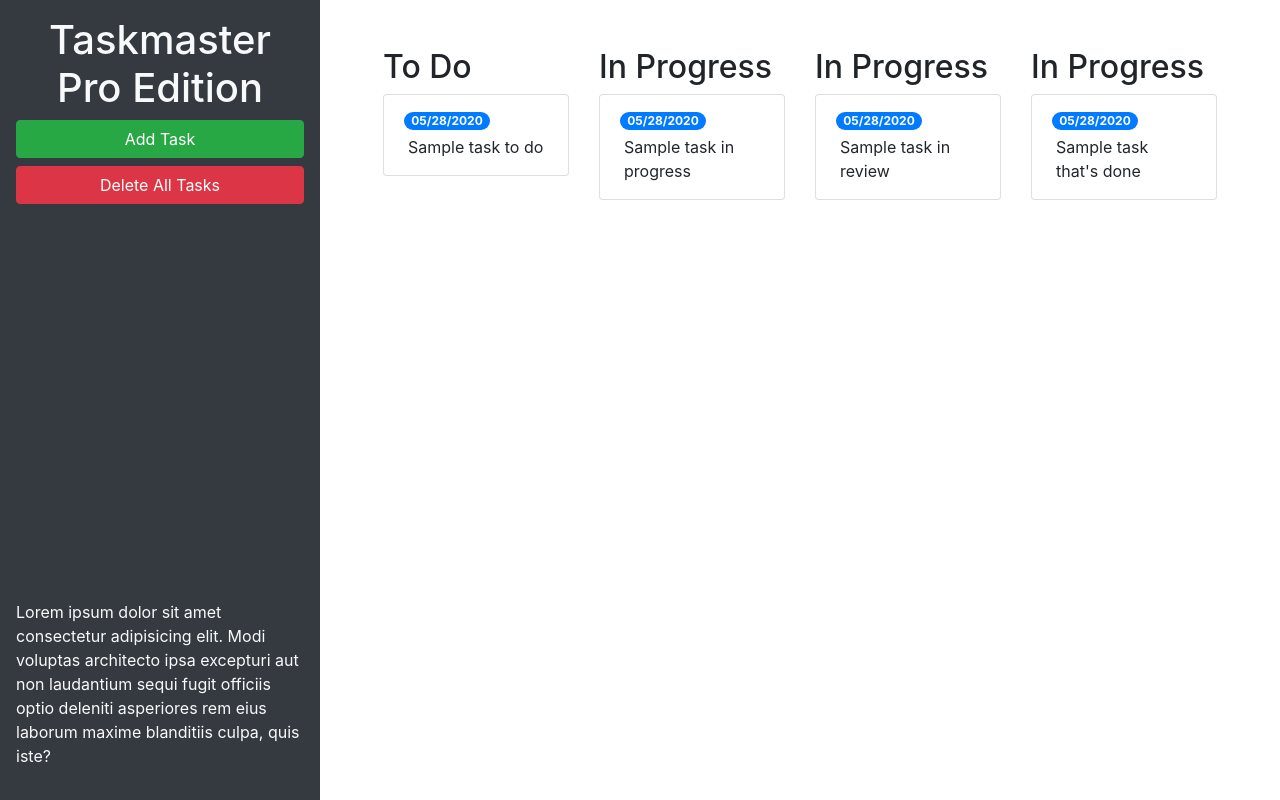
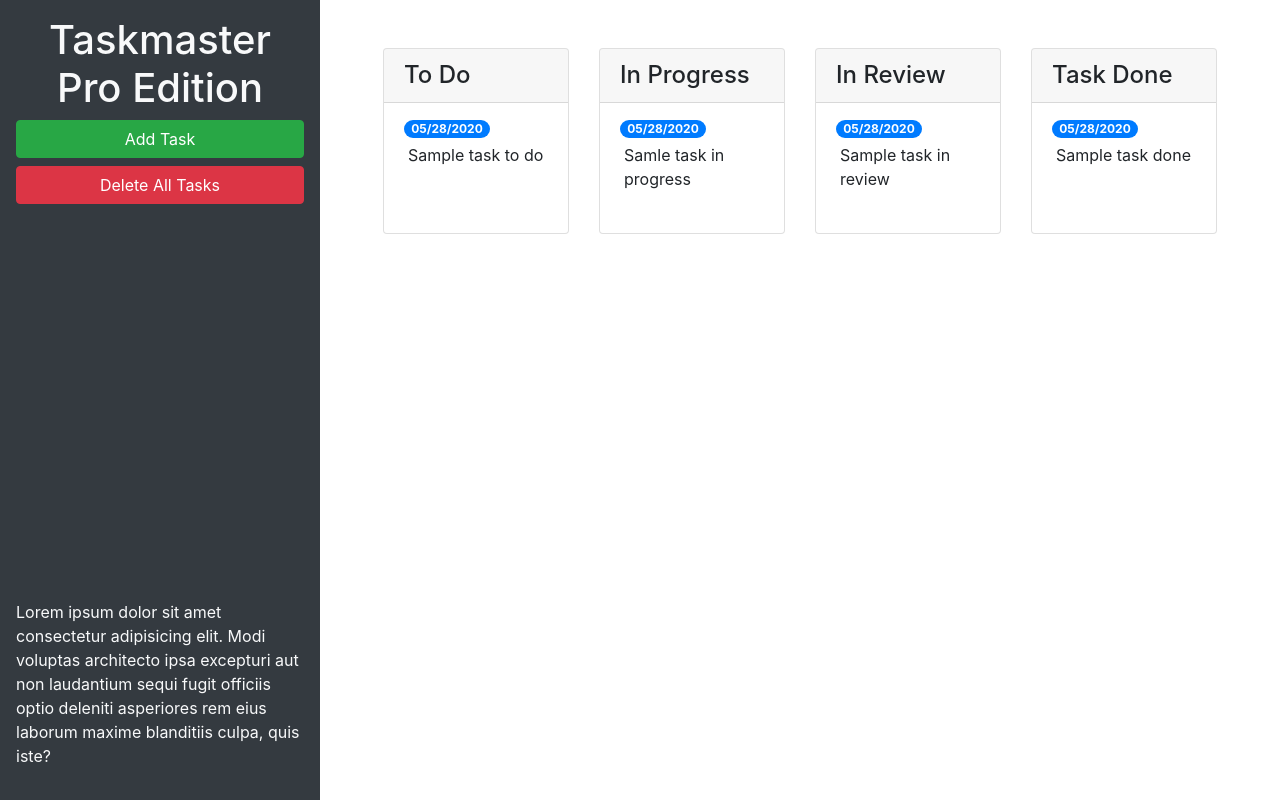
Before and after one commit to Evan-Wer/taskmaster-pro, a plain HTML site: page index.html in a window 1280 px wide. Drawn offline with nearby package versions, Linux system fonts and the light colour scheme.

Commit message:
improved modal and task cards with bootstrap

```diff
--- a/index.html
+++ b/index.html
@@ -27,46 +27,62 @@
       <div class="m-5 row justify-content-around">
         <!--todo start-->
         <div class="col-12 col-md-6 col-xl-3 mb-3">
-          <h2>To Do</h2>
-          <ul id="list-toDo" class="list-group">
+          <div class="card">
+            <h4 class="card-header">
+              To Do
+            </h4>
+            <ul id="list-toDo" class="list-group list-group-flush">
               <li class="list-group-item">
                 <span class="badge badge-primary badge-pill">05/28/2020</span>
                 <p class="m-1">Sample task to do</p>
               </li>
             </ul>
           </div>
+        </div>
         <!--todo end-->
         <!--in progress start-->
         <div class="col-12 col-md-6 col-xl-3 mb-3">
-          <h2>In Progress</h2>
-          <ul id="list-inProgress" class="list-group">
+          <div class="card">
+            <h4 class="card-header">
+              In Progress
+            </h4>
+            <ul id="list-inProgress" class="list-group list-group-flush">
               <li class="list-group-item">
                 <span class="badge badge-primary badge-pill">05/28/2020</span>
-              <p class="m-1">Sample task in progress</p>
+                <p class="m-1">Samle task in progress</p>
               </li>
             </ul>
+          </div>
          </div>
         <!--in progress end-->
         <!--in review start-->
         <div class="col-12 col-md-6 col-xl-3 mb-3">
-          <h2>In Progress</h2>
-          <ul id="list-inReview" class="list-group">
+          <div class="card">
+            <h4 class="card-header">
+              In Review
+            </h4>
+              <ul id="list-inReview" class="list-group list-group-flush">
                 <li class="list-group-item">
                   <span class="badge badge-primary badge-pill">05/28/2020</span>
                   <p class="m-1">Sample task in review</p>
                 </li>
               </ul>
           </div>
+        </div>
         <!--in review end-->
         <!--task done start-->
         <div class="col-12 col-md-6 col-xl-3 mb-3">
-          <h2>In Progress</h2>
-          <ul id="list-done" class="list-group">
+          <div class="card">
+            <h4 class="card-header">
+              Task Done
+            </h4>
+              <ul id="list-done" class="list-group list-group-flush">
                 <li class="list-group-item">
                   <span class="badge badge-primary badge-pill">05/28/2020</span>
-              <p class="m-1">Sample task that's done</p>
+                  <p class="m-1">Sample task done</p>
                 </li>
               </ul>
+          </div>
         </div>
         <!--task done end-->
       </div>
@@ -88,7 +104,7 @@
           <form>
             <div class="form-group">
               <label for="modalTaskDescription">Task description</label>
-              <textarea id="modalTaskDescription" rows="3"></textarea>
+              <textarea id="modalTaskDescription" rows="3" class="form-control"></textarea>
             </div>
             <div class="form-group">
               <label for="modalDueDate">Due date</label>
```
Lines whose indentation alone changed are shown as unchanged.
